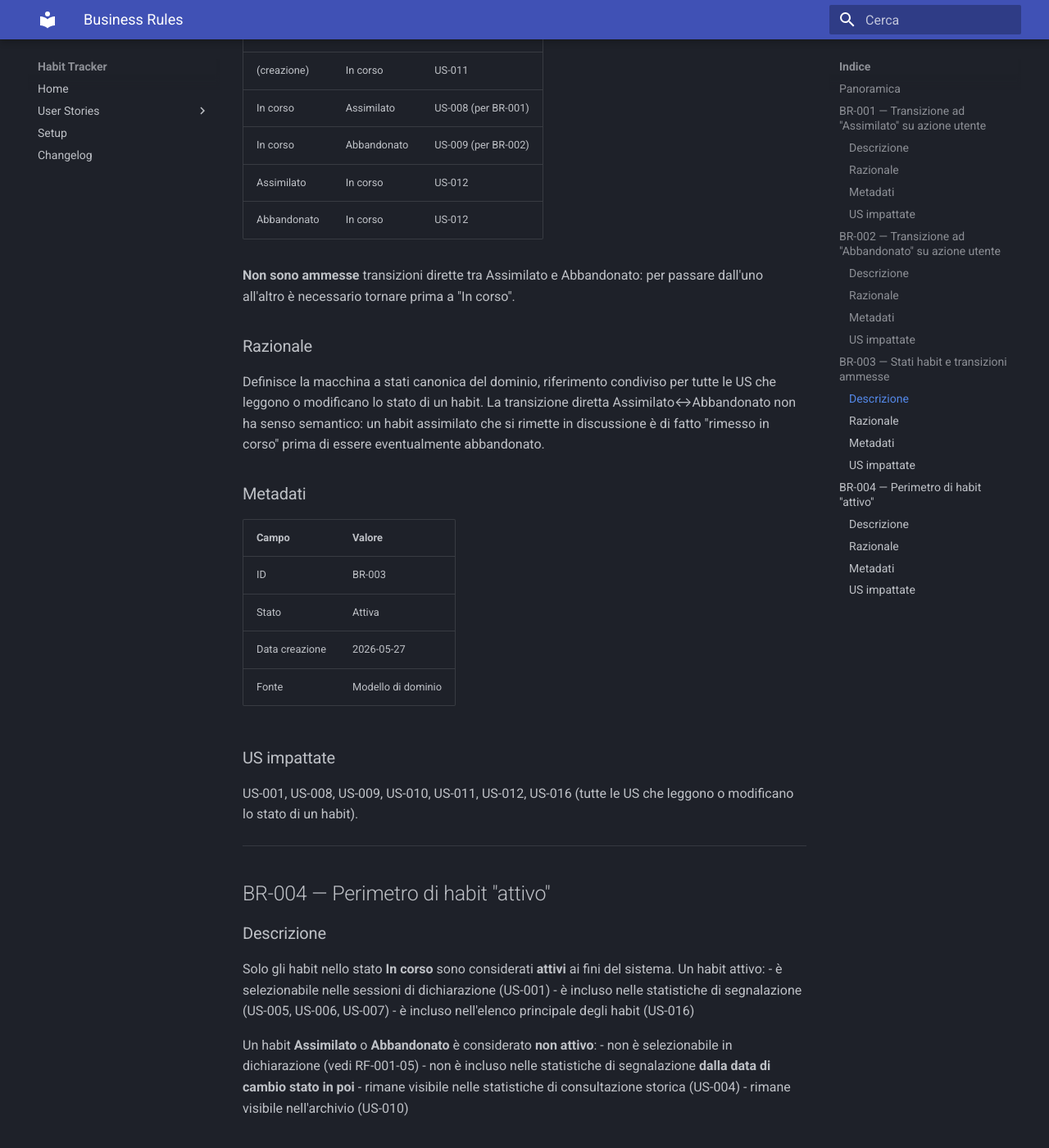
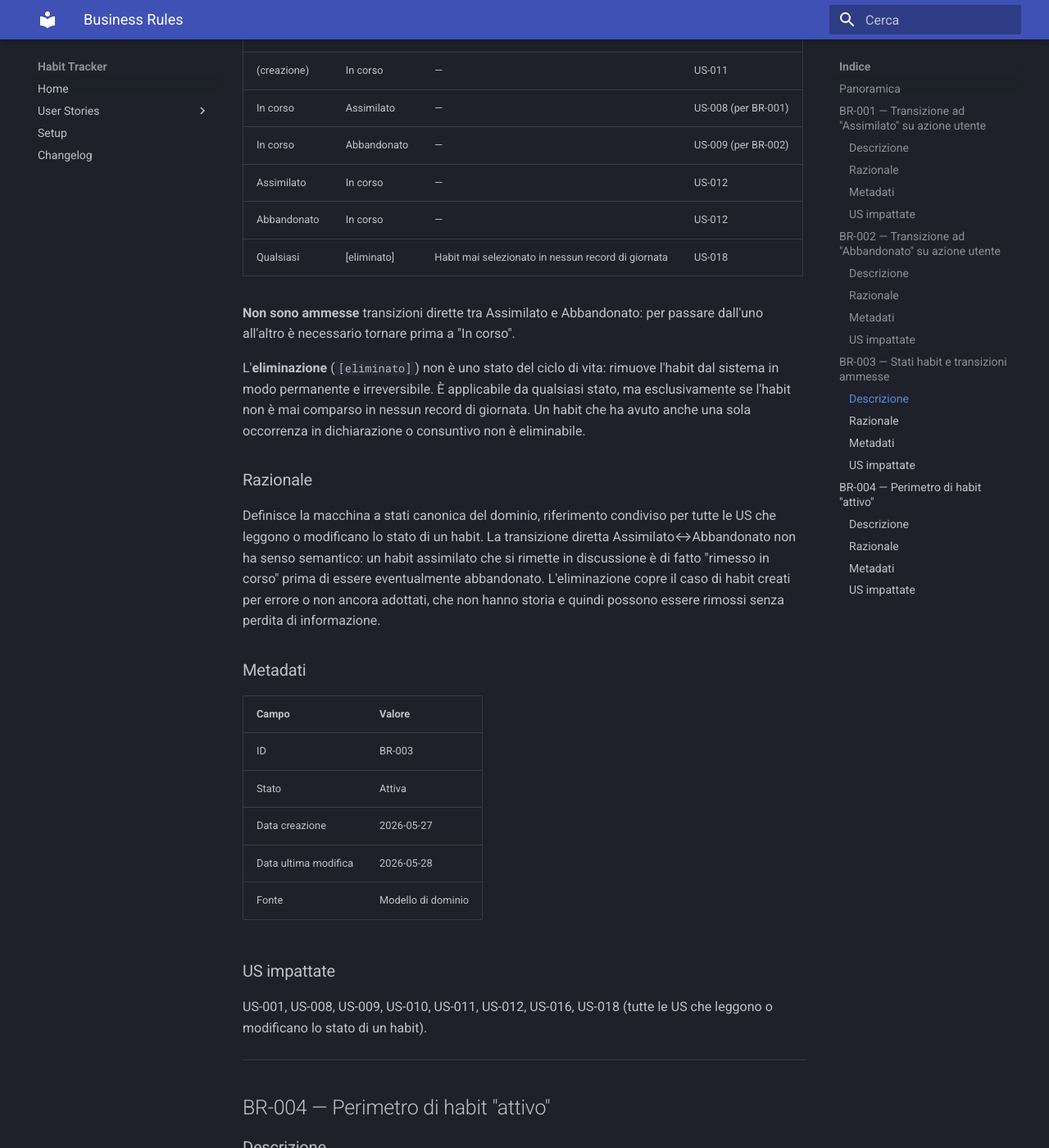
Before and after one commit to informatropico/HabitTracker, an MkDocs documentation site: the page built from docs/requirements/business-rules.md, in a window 1280 px wide and 1400 px high, scrolled down 3177 px. Shown: the whole window at 82% size. Built offline with MkDocs 1.6.1 and Material for MkDocs 9.7.7, drawn with Linux system fonts in a browser that asks for light colours; some of the changed text lies outside the part shown.

```diff
--- a/docs/requirements/business-rules.md
+++ b/docs/requirements/business-rules.md
@@ -10,7 +10,7 @@ Una business rule è un vincolo o una politica del dominio che il sistema deve r
 |----|-------------|--------------|-------|-------|
 | [BR-001](#br-001--transizione-ad-assimilato-su-azione-utente) | La transizione ad "Assimilato" avviene esclusivamente su azione esplicita dell'utente | US-007, US-008, OB-001 | Decisione di prodotto 2026-05-27 | Attiva |
 | [BR-002](#br-002--transizione-ad-abbandonato-su-azione-utente) | La transizione ad "Abbandonato" avviene esclusivamente su azione esplicita dell'utente | US-005, US-006, US-007, US-009, OB-002 | Decisione di prodotto 2026-05-27 | Attiva |
-| [BR-003](#br-003--stati-habit-e-transizioni-ammesse) | Stati ammessi per un habit (In corso / Assimilato / Abbandonato) e transizioni valide | US-001, US-008, US-009, US-010, US-011, US-012, US-016 | Modello di dominio | Attiva |
+| [BR-003](#br-003--stati-habit-e-transizioni-ammesse) | Stati ammessi per un habit (In corso / Assimilato / Abbandonato) e transizioni valide, inclusa l'eliminazione definitiva | US-001, US-008, US-009, US-010, US-011, US-012, US-016, US-018 | Modello di dominio | Attiva |
 | [BR-004](#br-004--perimetro-di-habit-attivo) | Solo gli habit "In corso" sono considerati attivi; gli altri restano visibili solo in consultazione storica e archivio | US-001, US-004, US-005, US-006, US-007, US-008, US-009, US-010, US-016 | Modello di dominio | Attiva |
 
 ---
@@ -72,18 +72,21 @@ Coerenza con BR-001. Allineato con OB-002 ("riconoscere e gestire abitudini non
 ### Descrizione
 Un habit può trovarsi in uno e uno solo dei seguenti stati: **In corso**, **Assimilato**, **Abbandonato**. Sono ammesse le seguenti transizioni:
 
-| Da | A | Origine |
-|----|---|---------|
-| (creazione) | In corso | US-011 |
-| In corso | Assimilato | US-008 (per BR-001) |
-| In corso | Abbandonato | US-009 (per BR-002) |
-| Assimilato | In corso | US-012 |
-| Abbandonato | In corso | US-012 |
+| Da | A | Condizione | Origine |
+|----|---|------------|---------|
+| (creazione) | In corso | — | US-011 |
+| In corso | Assimilato | — | US-008 (per BR-001) |
+| In corso | Abbandonato | — | US-009 (per BR-002) |
+| Assimilato | In corso | — | US-012 |
+| Abbandonato | In corso | — | US-012 |
+| Qualsiasi | [eliminato] | Habit mai selezionato in nessun record di giornata | US-018 |
 
 **Non sono ammesse** transizioni dirette tra Assimilato e Abbandonato: per passare dall'uno all'altro è necessario tornare prima a "In corso".
 
+L'**eliminazione** (`[eliminato]`) non è uno stato del ciclo di vita: rimuove l'habit dal sistema in modo permanente e irreversibile. È applicabile da qualsiasi stato, ma esclusivamente se l'habit non è mai comparso in nessun record di giornata. Un habit che ha avuto anche una sola occorrenza in dichiarazione o consuntivo non è eliminabile.
+
 ### Razionale
-Definisce la macchina a stati canonica del dominio, riferimento condiviso per tutte le US che leggono o modificano lo stato di un habit. La transizione diretta Assimilato↔Abbandonato non ha senso semantico: un habit assimilato che si rimette in discussione è di fatto "rimesso in corso" prima di essere eventualmente abbandonato.
+Definisce la macchina a stati canonica del dominio, riferimento condiviso per tutte le US che leggono o modificano lo stato di un habit. La transizione diretta Assimilato↔Abbandonato non ha senso semantico: un habit assimilato che si rimette in discussione è di fatto "rimesso in corso" prima di essere eventualmente abbandonato. L'eliminazione copre il caso di habit creati per errore o non ancora adottati, che non hanno storia e quindi possono essere rimossi senza perdita di informazione.
 
 ### Metadati
 | Campo | Valore |
@@ -91,10 +94,11 @@ Definisce la macchina a stati canonica del dominio, riferimento condiviso per tu
 | ID | BR-003 |
 | Stato | Attiva |
 | Data creazione | 2026-05-27 |
+| Data ultima modifica | 2026-05-28 |
 | Fonte | Modello di dominio |
 
 ### US impattate
-US-001, US-008, US-009, US-010, US-011, US-012, US-016 (tutte le US che leggono o modificano lo stato di un habit).
+US-001, US-008, US-009, US-010, US-011, US-012, US-016, US-018 (tutte le US che leggono o modificano lo stato di un habit).
 
 ---
 
```
Also changed, not shown: docs/index.md (+1 -0 lines), docs/user-stories/US-018.md (added, +44 -0 lines), logs/2026-05-28-10-46.md (added, +55 -0 lines).
